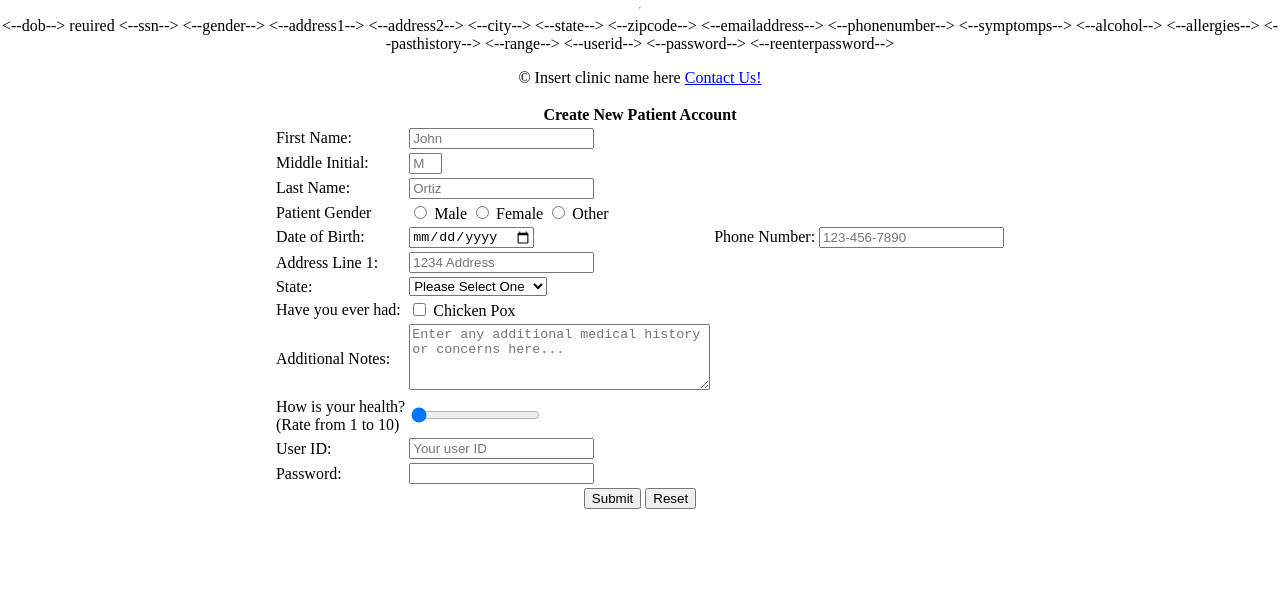
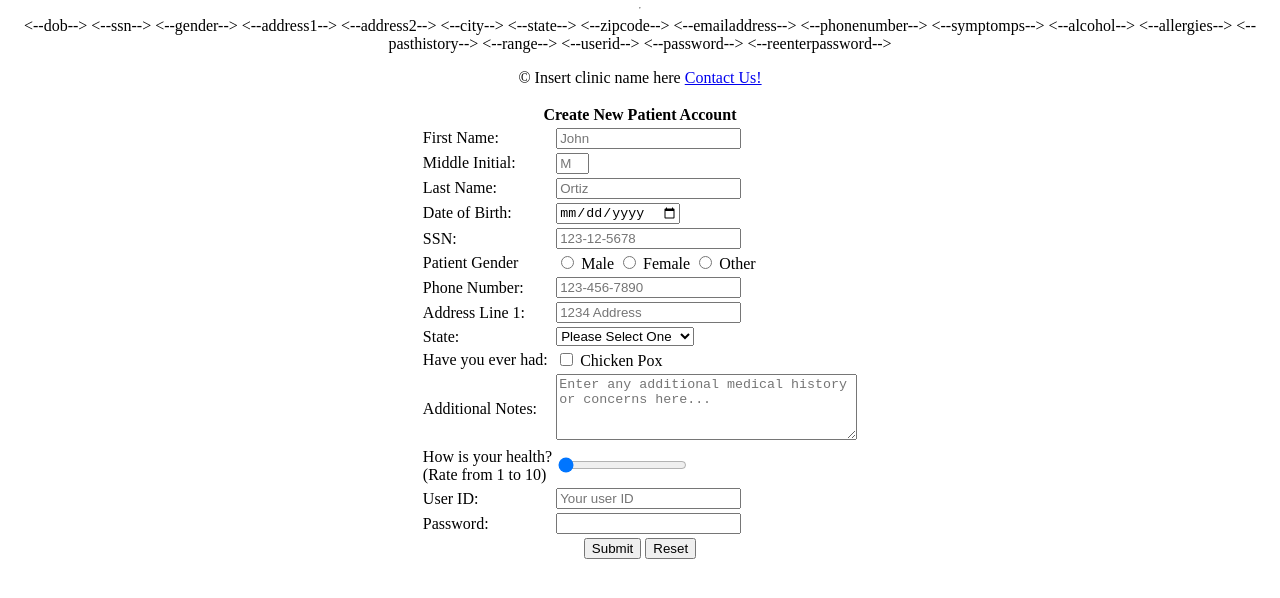
Before and after one commit to lunaarti16-svg/lunaarti16.github.io, a plain HTML site: page mis3371hw2/index.html in a window 1280 px wide. Shown: the part 74-672 px from the top of the page. Drawn offline with Linux system fonts and the light colour scheme; a script that the page names is missing.

Commit message:
Update index.html

```diff
--- a/mis3371hw2/index.html
+++ b/mis3371hw2/index.html
@@ -84,9 +84,33 @@
     </td>
 </tr>
 
-<--dob--> reuired
+<--dob-->
+<tr>
+    <td class="td1><label for="dob">Date of Birth:</label></td>
+    <td>
+        <input type="date"
+        id="dob"
+        name="dob"
+			/>
+    </td>
+</tr>
 
 <--ssn-->
+<tr>
+	    <td class="td1"><label for="ssn">SSN:</label></td>
+    <td>
+        <input type="password"
+        name="ssn"
+        id="ssn"
+        maxlength="11"
+		minlength="11"
+        title="Enter your SSN"
+        required
+        placeholder="123-12-5678"
+		/>
+    </td>
+</tr>
+
 
 <--gender-->
 <tr>
@@ -151,19 +175,6 @@
 
 
 
-
-
-
-
-<tr>
-    <td><label for="dob">Date of Birth:</label></td>
-    <td>
-        <input type="date"
-        id="dob"
-        name="dob"
-        placeholder="07/24/2013>
-    </td>
-</tr>
             <tr>
 		<td><label for="phone">Phone Number:</label></td>
     <td>
```
